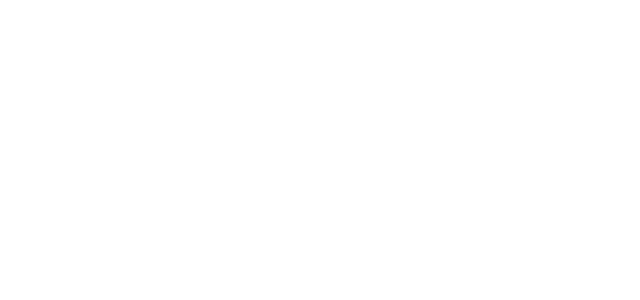
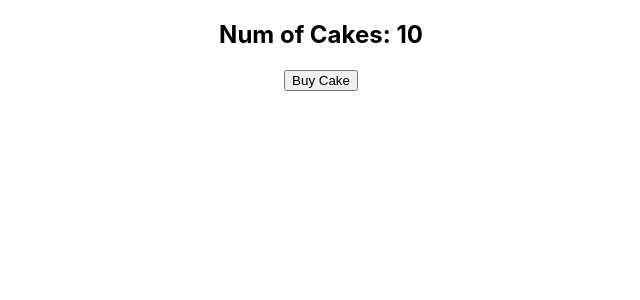
Before and after one commit to Mohamedameen01/react-redux-demo, a React (Create React App) app: page / in a window 1280 px wide. Shown: the top 300 px of the page, without its empty margins (319-959 px from the left). Built offline with nearby package versions, Linux system fonts and the light colour scheme.

Commit message:
Connected React App with Redux

```diff
--- a/public/index.html
+++ b/public/index.html
@@ -24,7 +24,7 @@
       work correctly both with client-side routing and a non-root public URL.
       Learn how to configure a non-root public URL by running `npm run build`.
     -->
-    <title>React App</title>
+    <title>React App with Redux</title>
   </head>
   <body>
     <noscript>You need to enable JavaScript to run this app.</noscript>
--- a/src/App.js
+++ b/src/App.js
@@ -1,12 +1,16 @@
 import './App.css';
-
-
+import CakeContainer from './components/CakeContainer';
+import store from './redux/cake/store';
+import { Provider } from 'react-redux';
 
 function App() {
   return (
-    <div className="App">
-
-    </div>
+    // Providing the store to be available for your whole application.
+    <Provider store = {store}>
+      <div className="App">
+        <CakeContainer />
+      </div>
+    </Provider>
   );
 }
 
--- /dev/null
+++ b/src/components/CakeContainer.jsx
@@ -0,0 +1,35 @@
+import React from 'react'
+import { connect } from 'react-redux'
+import { buyCake } from '../redux/index'
+
+function CakeContainer(props) {
+  return (
+    <div>
+        <h2>Num of Cakes: {props.numOfCakes} </h2>
+        <button onClick={props.buyCake}>Buy Cake</button>
+    </div>
+  )
+}
+
+// Defining mapStateToProps function to access Redux State in our component.
+// And it gets entire "Redux Store State" as an argument to retrieve appropriate state property.
+// And return an object.
+const mapStateToProps = state => {
+  return{
+    numOfCakes: state.numOfCakes
+  }
+}
+
+// Defining mapDispatchToProps function to dispatch action.
+// This function gets dispatch as a parameter and allows to access action creator-
+// as props in our component.
+
+const mapDispatchToProps = dispatch => {
+  return{
+    buyCake: () => dispatch(buyCake())
+  }
+}
+// Here, connecting mapStateToProps and mapDispatchToProps with CakeContainer.
+// This connect function providing to access props from these map functions to -
+// CakeContainer Component.
+export default connect(mapStateToProps, mapDispatchToProps)(CakeContainer)
--- /dev/null
+++ b/src/redux/cake/cakeAction.js
@@ -0,0 +1,11 @@
+// importing actiion from specific file.
+import { BUY_CAKE } from "./cakeTypes"
+
+//Creating action creator for defining action safely and handling bugs easly.
+// exporting action creator. Action creator return an object.
+// this object must have type property.
+export const buyCake = () => {
+    return{
+        type: BUY_CAKE
+    }
+}
--- /dev/null
+++ b/src/redux/cake/cakeReducer.js
@@ -0,0 +1,25 @@
+// This file for Reducer Function which changes the state in the store
+
+// Importing action.
+import { BUY_CAKE } from "./cakeTypes"
+
+// Initializing State.
+const initialState = {
+    numOfCakes: 10
+}
+
+// This is a Reducer Function. It accepts two arguments.
+// One is a state. Another one is a action
+const cakeReducer = (state = initialState, action) => {
+    switch(action.type){
+        case BUY_CAKE:
+            return {
+            // This spread operator is created for copying the state to be immutable.
+                ...state,
+                numOfCakes: state.numOfCakes - 1
+            }
+        default: return state
+    }
+}
+
+export default cakeReducer
--- /dev/null
+++ b/src/redux/cake/cakeTypes.js
@@ -0,0 +1,2 @@
+// this is for action. And exporting action.
+export const BUY_CAKE = 'BUY_CAKE'
--- /dev/null
+++ b/src/redux/cake/store.js
@@ -0,0 +1,9 @@
+// To bind the reducer in the store.
+import { legacy_createStore } from "redux";
+
+// Exporting Reducer Function (cakeReducer).
+import cakeReducer from "./cakeReducer";
+
+const store = legacy_createStore(cakeReducer);
+
+export default store
--- /dev/null
+++ b/src/redux/index.js
@@ -0,0 +1 @@
+export {buyCake} from './cake/cakeAction'
```
